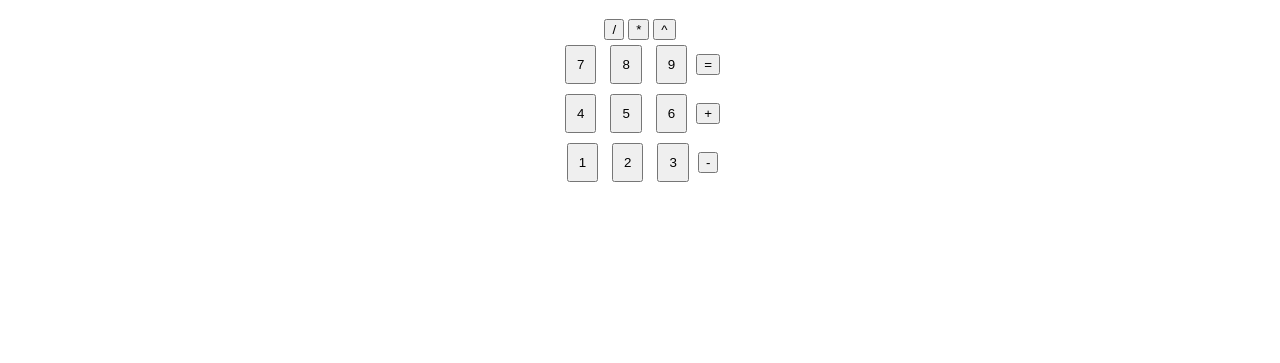
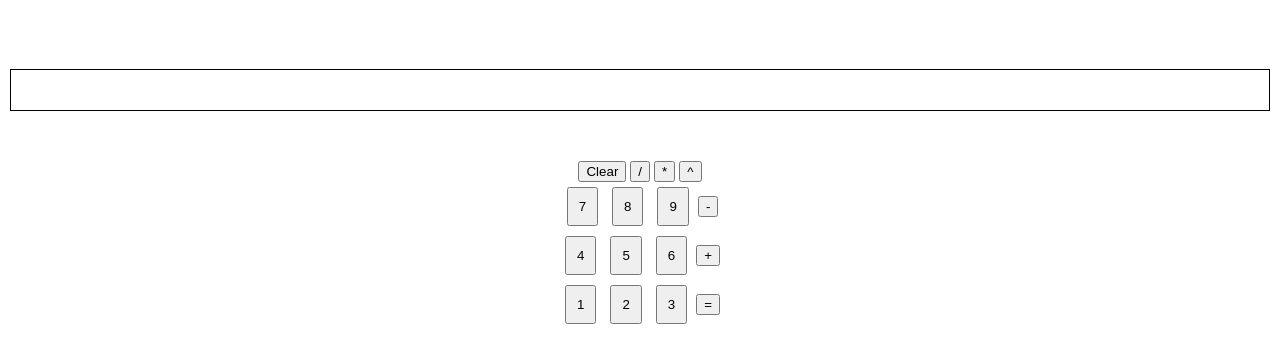
Before and after one commit to almeida-91/calculator, a plain HTML site: page index.html in a window 1280 px wide. Shown: the part 61-424 px from the top of the page. Drawn offline with Linux system fonts and the light colour scheme.

Commit message:
Add basic calculator functionality

```diff
--- a/index.html
+++ b/index.html
@@ -10,29 +10,36 @@
 </head>
 <body>
     <h1>Calculator</h1>
+
+    <div class = "container">
+        <div id="history"></div>
+        <div id="display"></div>
+    </div>
     <div>
         <div>
-            <button>/</button>
-            <button>*</button>
-            <button>^</button>
+            <button id="clear">Clear</button>
+            <button class="operator">/</button>
+            <button class="operator">*</button>
+            <button class="operator">^</button>
         </div>
         <div>
             <button class="number">7</button>
             <button class="number">8</button>
             <button class="number">9</button>
-            <button> = </button>
+            <button class="operator">-</button>
         </div>
         <div>
             <button class="number">4</button>
             <button class="number">5</button>
             <button class="number">6</button>
-            <button>+</button>
+            <button class="operator">+</button>
         </div>
         <div>
             <button class="number">1</button>
             <button class="number">2</button>
             <button class="number">3</button>
-            <button>-</button>
+
+            <button id="result"> = </button>
         </div>
     </div>
 </body>
--- a/script.js
+++ b/script.js
@@ -31,3 +31,53 @@ function operate(operator, intA, intB){
             return divide(intA, intB);
     }
 }
+
+const numberbuttons = document.getElementsByClassName(`number`);
+const operators = document.getElementsByClassName(`operator`);
+const display = document.getElementById(`display`);
+const clearbutton = document.getElementById(`clear`);
+const history = document.getElementById(`history`);
+
+for (i=0 ; i < numberbuttons.length; i++){
+    numberbuttons[i].addEventListener(`click`, function(e){
+        display.textContent += e.target.textContent;
+    });
+}
+
+for (i=0 ; i < operators.length ; i++){
+    operators[i].addEventListener(`click`, function(e){
+        let operator = hasOperator(history.textContent);
+        if(operator == false){
+            history.textContent += display.textContent+e.target.textContent;
+        } else {
+            let intA = history.textContent.slice(0,-1);
+            display.textContent = operate(operator.toString(),intA,display.textContent);
+            history.textContent = '';
+            history.textContent += display.textContent+e.target.textContent;
+        }
+        clearDisplay();
+    })
+}
+
+clear();
+
+clearbutton.addEventListener(`click`, clear);
+
+function clearDisplay(){
+    display.textContent = '';
+}
+
+function clear(){
+    display.textContent = '';
+    history.textContent = '';
+}
+
+function hasOperator(string){
+    string = string.split('');
+    for(let i=0 ; i<string.length ; i++){
+        if (string[i]== `+` || string[i] == '-' || string[i] == '*' || string[i] == '/'){
+            return string[i];
+        }
+    }
+    return false;
+}
--- a/style.css
+++ b/style.css
@@ -7,7 +7,36 @@ body{
 
 }
 
+#display{
+    display: flex;
+    margin: 50px 10px 50px 0px;
+    height: 20px;
+    width: 100%;
+    padding : 10px;
+    border-top: 1px solid black;
+    border-right: 1px solid black;
+    border-bottom: 1px solid black;
+    justify-content: flex-end;
+    align-items:flex-end ;
+    flex:1;
+}
+
 .number{
     margin: 5px;
     padding: 10px;
 }
+
+.container{
+    display: flex;
+    width: 100%;
+}
+
+#history{
+    margin: 50px 0px 50px 10px;
+    border-top: 1px solid black;
+    border-left: 1px solid black;
+    border-bottom: 1px solid black;
+    flex:0;
+    justify-content: flex-start;
+    align-items: flex-start;
+}
```
